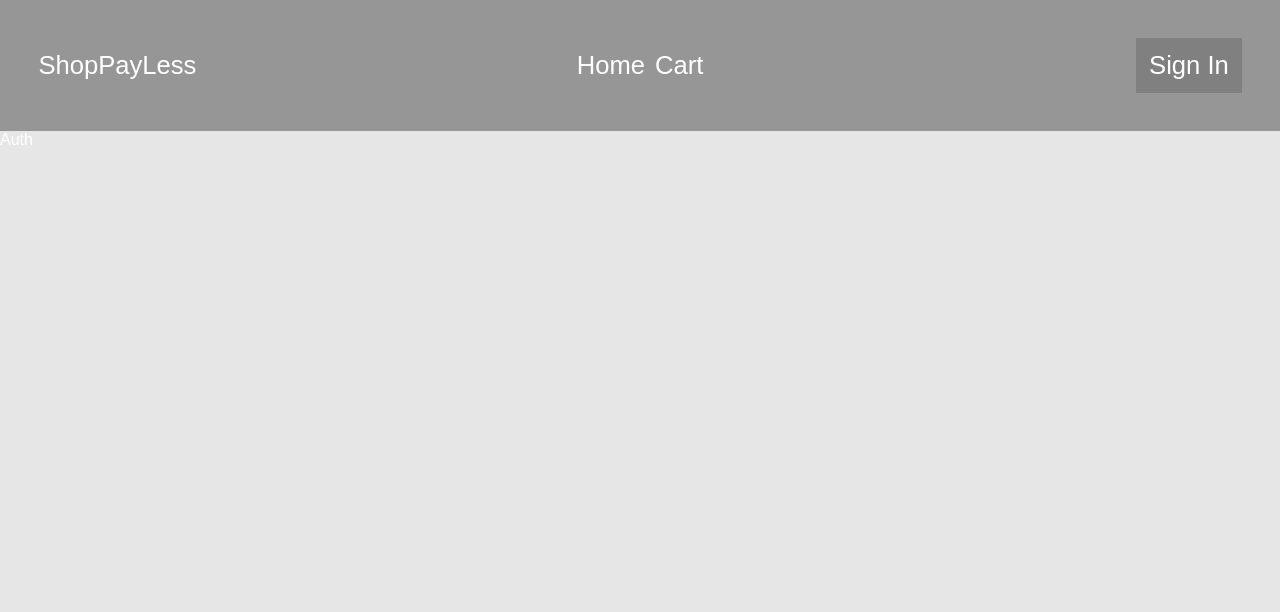
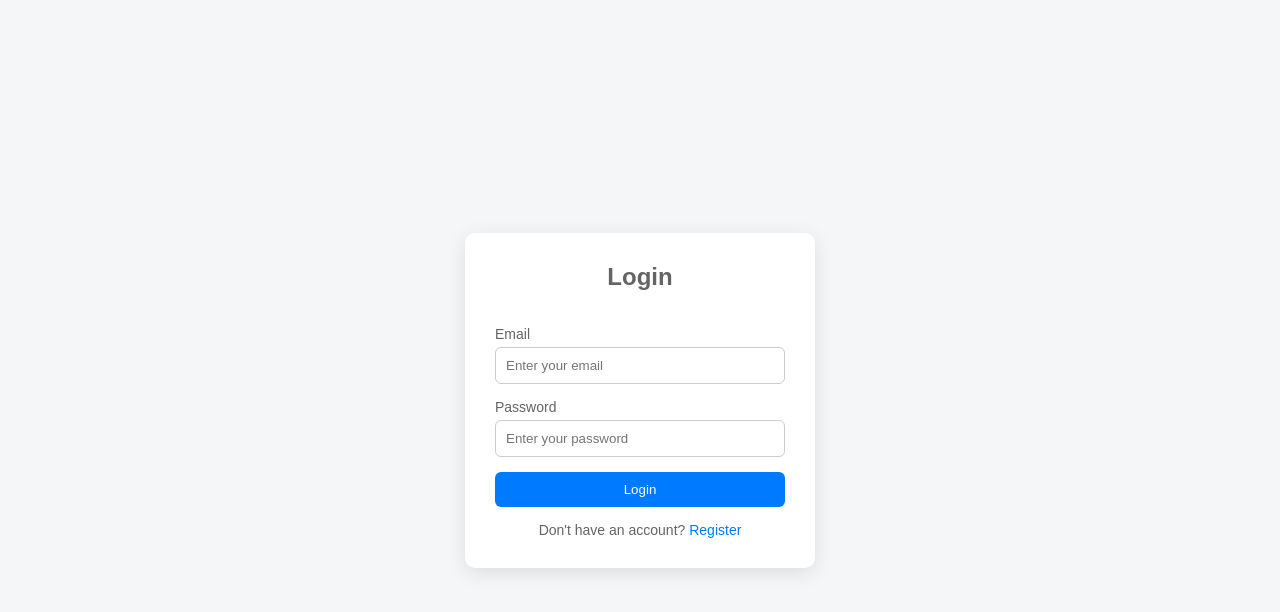
Before and after one commit to JTamin/react-typescript-ecommerce, a React (Vite) app: page /Auth in a window 1280 px wide. Shown: the top 612 px of the page. Built offline with nearby package versions, Linux system fonts and the light colour scheme.

Commit message:
added authentication

```diff
--- a/package.json
+++ b/package.json
@@ -12,7 +12,9 @@
   "dependencies": {
     "react": "^19.2.0",
     "react-dom": "^19.2.0",
-    "react-router": "^7.13.1"
+    "react-hook-form": "^7.71.2",
+    "react-router": "^7.13.1",
+    "react-router-dom": "^7.13.1"
   },
   "devDependencies": {
     "@eslint/js": "^9.39.1",
--- a/src/App.css
+++ b/src/App.css
@@ -25,12 +25,22 @@
 .nav-auth-link {
   display: flex;
   justify-content: right;
+  align-items: center;
 }
 .nav-btn-link {
   color: white;
   text-decoration: none;
   background: gray;
   padding: 1vw;
+}
+.logout-btn {
+  margin: 1vw;
+  width: 10vw;
+  height: 4vw;
+  background: rgb(200, 200, 200);
+  border: none;
+  cursor: pointer;
+  color: rgb(50, 50, 50);
 }
 /* home page */
 .home-hero-title {
@@ -41,7 +51,8 @@
 }
 .home-hero-subtitle {
   text-align: center;
-  font-size: 32px;
+  font-size: 3vw;
+
   color: rgb(100, 100, 100);
 }
 /* Products */
@@ -52,33 +63,42 @@
 }
 .product-container {
   display: grid;
-  grid-template-columns: repeat(3, minmax(0, 1fr));
-  justify-content: center;
-  align-items: center;
+  grid-template-columns: repeat(3, 1fr);
+  gap: 2vw;
   margin: 2vw 10vw;
+  align-items: stretch;
 }
 .product-card {
   width: 25vw;
+  heigt: 10vw;
   margin: 1vw;
   box-shadow: 2px 3px 11px 8px rgba(0, 0, 0, 0.34);
+  display: flex;
+  justify-content: center;
+  flex-direction: column;
   border-radius: 12px;
   background: white;
 }
-
+.product-image-container {
+  display: flex;
+  justify-content: center;
+}
 .product-image-container img {
   width: 100%;
   height: 100%;
-  object-fit: fill;
+  object-fit: cover;
+  display: block;
 }
 .product-title {
   text-align: center;
-  padding: 10px;
-  font-size: 30px;
-  margin: 5px;
+  padding: 0.3vw;
+  font-size: 1vw;
+  margin: 0vw 1vw;
   color: rgb(100, 100, 100);
 }
 .product-price {
-  margin: 20px;
+  font-size: 1.2vw;
+  margin: 0vw 2vw;
   font-size: 25px;
   color: rgb(50, 115, 235);
 }
@@ -88,6 +108,7 @@
   color: white;
   height: 40px;
   width: 10vw;
+  font-size: 1.6vw;
 }
 .product-cta-container {
   display: grid;
@@ -96,6 +117,7 @@
   justify-content: center;
   align-items: cetner;
   margin: 3vw;
+  margin-top: auto;
 }
 .product-cta-container div {
   display: flex;
@@ -107,6 +129,7 @@
   display: flex;
   align-items: center;
   justify-content: center;
+  font-size: 1.6vw;
   width: 10vw;
   color: white;
   background: rgb(80, 80, 80);
@@ -136,19 +159,19 @@
 
 /* Title */
 .product-title {
-  font-size: 1.8rem;
-  margin-bottom: 0.5rem;
+  font-size: 1.5vw;
   text-align: center;
 }
 
 /* Price */
 .product-price {
-  font-size: 1.4rem;
+  font-size: 2vw;
   font-weight: bold;
-  color: #2c7a7b;
-  margin-bottom: 1rem;
+  color: rgb(50, 115, 235);
 }
-
+.product-price p {
+  padding: 0;
+}
 /* Description */
 .product-description {
   font-size: 1rem;
@@ -354,11 +377,13 @@
   flex-direction: column;
   gap: 1rem;
   background-color: #f9f9f9;
+  height: 35vw;
 }
 
 .summary-title {
   font-size: 1.5rem;
   font-weight: bold;
+  color: rgb(100, 100, 100);
 }
 
 .summary-subtotal,
@@ -385,13 +410,87 @@
 
 .checkout-btn:hover {
   background-color: #224ec9;
-  transform: scale(1.05);
+  /* transform: scale(1.05); */
+}
+.checkout-btn:disabled {
+  opacity: 0.5;
+  cursor: not-allowed;
 }
 
-.checkout-btn:active {
-  transform: scale(0.95);
+.auth-container {
+  height: 100vh;
+  display: flex;
+  justify-content: center;
+  align-items: center;
+  background-color: #f4f6f8;
 }
 
+.auth-card {
+  width: 350px;
+  padding: 30px;
+  border-radius: 10px;
+  background: white;
+  box-shadow: 0 5px 20px rgba(0, 0, 0, 0.1);
+}
+
+.auth-title {
+  text-align: center;
+  margin-bottom: 20px;
+  color: rgb(100, 100, 100);
+}
+
+.auth-form {
+  display: flex;
+  flex-direction: column;
+  gap: 15px;
+}
+
+.auth-field {
+  display: flex;
+  flex-direction: column;
+}
+
+.auth-label {
+  font-size: 14px;
+  margin-bottom: 5px;
+  color: rgb(100, 100, 100);
+}
+
+.auth-input {
+  padding: 10px;
+  border-radius: 6px;
+  border: 1px solid #ccc;
+}
+
+.auth-input:focus {
+  outline: none;
+  border-color: #007bff;
+}
+
+.auth-button {
+  padding: 10px;
+  border: none;
+  background: #007bff;
+  color: white;
+  border-radius: 6px;
+  cursor: pointer;
+}
+
+.auth-button:hover {
+  background: #0056b3;
+}
+
+.auth-footer {
+  text-align: center;
+  margin-top: 15px;
+  font-size: 14px;
+  color: rgb(100, 100, 100);
+}
+
+.auth-link {
+  color: #007bff;
+  cursor: pointer;
+}
 /* Responsive */
 @media (max-width: 768px) {
   .checkout-grid {
--- a/src/App.tsx
+++ b/src/App.tsx
@@ -1,15 +1,13 @@
-import { Route, Routes } from 'react-router'
+import { Route, Routes, useLocation } from 'react-router'
 import './App.css'
-import { Cart, Auth, Home } from './pages'
+import { Cart, Auth, Home, ProductDetails } from './pages'
 import NavBar from './components/NavBar'
-import ProductDetails from './pages/ProductDetails'
-
-
 function App() {
-
+  const location = useLocation();
   return (
     <>
-      <NavBar />
+
+      {location.pathname !== "/Auth" && <NavBar />}
       <Routes>
         <Route path='/' element={<Home />} />
         <Route path='/Cart' element={<Cart />} />
--- a/src/components/NavBar.tsx
+++ b/src/components/NavBar.tsx
@@ -1,7 +1,19 @@
 import { Link } from "react-router"
 import '../App.css'
+import { authContext } from "../context/authContext";
+import { useEffect, useState } from "react";
+import { useNavigate } from "react-router-dom"
+const NavBar = () => {
+    const { currentUser, logout } = authContext();
+    const navigate = useNavigate()
 
-const NavBar = () => {
+    let isLoggedIn = !!currentUser
+    useEffect(() => {
+        if (isLoggedIn) {
+            navigate("/")
+        }
+    }, [isLoggedIn])
+
     return (
         <div>
             <nav className="nav-container">
@@ -15,8 +27,13 @@ const NavBar = () => {
                     <Link to='/Cart' className="nav-breadcrumbs-link">Cart</Link>
                 </div>
                 <div className="nav-auth-link">
-                    <Link to='/Auth' className="nav-btn-link">Sign In</Link>
-
+                    {isLoggedIn && <p>{currentUser?.email}</p>}
+                    {isLoggedIn ? <>
+                        <button className="logout-btn" onClick={() => {
+                            logout()
+                            isLoggedIn = false
+                        }}>Logout</button>
+                    </> : <Link to='/auth' className="nav-btn-link">Sign in</Link>}
                 </div>
             </nav>
         </div>
--- a/src/components/ProductCard.tsx
+++ b/src/components/ProductCard.tsx
@@ -13,14 +13,13 @@ type ProductCardProps = {
 }
 
 const ProductCard = ({ item }: ProductCardProps) => {
-    const { add, itemQuantity, totalCart } = useCartContext();
+    const { add, itemQuantity } = useCartContext();
 
     const handleAdd = (e: MouseEvent<HTMLButtonElement>) => {
         e.preventDefault();
         add(item);
     }
     return (
-
         <div key={item?.id} className='product-card'>
             <div className='product-image-container'>
                 <img src={item?.images?.[0]} className='product-image' alt={item?.title} />
--- /dev/null
+++ b/src/context/authContext.tsx
@@ -0,0 +1,60 @@
+import { createContext, useContext, useState, type Dispatch, type SetStateAction } from "react";
+
+type AuhProviderProps = {
+    children: React.ReactNode,
+}
+
+type User = {
+    email: string | undefined,
+    password: string | undefined
+}
+
+type authContextType = {
+    registerUser: (newUser: User) => void,
+    user: User[],
+    currentUser: User | null,
+    getCurrentUser: (currentUser: User) => void,
+    logout: () => void,
+
+}
+const AuthContext = createContext<authContextType | null>(null);
+export const AuthProvider = ({ children }: AuhProviderProps) => {
+
+    const [user, setUser] = useState<User[]>(() => {
+        const hasUser = localStorage.getItem("user");
+        return hasUser ? JSON.parse(hasUser) : []
+    })
+
+    const [currentUser, setCurrentUser] = useState<User | null>(() => {
+        const stored = localStorage.getItem("currentUser");
+        return stored ? JSON.parse(stored) : null;
+    })
+
+    const registerUser = (newUser: User) => {
+        const addUser = [...user, newUser]
+        setUser(addUser)
+        localStorage.setItem('user', JSON.stringify(addUser))
+    }
+
+    const getCurrentUser = (user: User) => {
+        setCurrentUser(user)
+        localStorage.setItem('currentUser', JSON.stringify(user))
+    }
+
+    const logout = () => {
+        localStorage.removeItem("currentUser");
+        setCurrentUser(null)
+    }
+
+    return (
+        <AuthContext.Provider value={{ registerUser, user, getCurrentUser, currentUser, logout }}>
+            {children}
+        </AuthContext.Provider>
+    )
+}
+
+export const authContext = () => {
+    const context = useContext(AuthContext);
+    if (!context) throw new Error("AuthContext must be used inside AuthProvider");
+    return context;
+}
--- a/src/main.tsx
+++ b/src/main.tsx
@@ -4,13 +4,16 @@ import './index.css'
 import App from './App.tsx'
 import { BrowserRouter } from 'react-router'
 import { CartProvider } from './context/cartContext.tsx'
+import { AuthProvider } from './context/authContext.tsx'
 
 createRoot(document.getElementById('root')!).render(
   <StrictMode>
-    <CartProvider>
-      <BrowserRouter>
-        <App />
-      </BrowserRouter>
-    </CartProvider>
+    <AuthProvider>
+      <CartProvider>
+        <BrowserRouter>
+          <App />
+        </BrowserRouter>
+      </CartProvider>
+    </AuthProvider>
   </StrictMode>,
 )
--- a/src/pages/Auth.tsx
+++ b/src/pages/Auth.tsx
@@ -1,10 +1,116 @@
+import '../App.css'
+import { useForm, type SubmitHandler } from "react-hook-form"
+import { authContext } from '../context/authContext';
+import { useNavigate } from 'react-router';
+import { useState } from 'react';
+type Auth = {
+    email: string,
+    password: string
+}
 
 const Auth = () => {
+
+    const { register, handleSubmit, formState: { errors } } = useForm<Auth>()
+
+    const { registerUser, user, getCurrentUser } = authContext();
+
+    const navigate = useNavigate()
+    const [authMessage, setAuthMessage] = useState<string>("")
+
+    const [authStatus, setAuthStatus] = useState<boolean>(true)
+
+    const onSubmit: SubmitHandler<Auth> = ({ email, password }: { email: string, password: string }) => {
+        const newUser = {
+            email, password
+        }
+
+        if (!authStatus) {
+            const existingAccount = user?.some(item => item.email === email)
+
+            if (existingAccount) {
+                setAuthMessage('email already existed')
+                return
+            }
+            registerUser(newUser)
+            getCurrentUser(newUser);
+            navigate('/')
+            return
+        }
+        if (!user) {
+            console.log('no user')
+            return
+        }
+        const hasAccount = user.find(item => item.email === email && item.password === password)
+        if (!hasAccount) {
+            setAuthMessage("wrong email or password");
+            return
+        }
+        const currentUser = {
+            email: hasAccount?.email,
+            password: hasAccount?.password
+        }
+        setAuthStatus(true)
+        getCurrentUser(currentUser);
+        navigate('/')
+    }
     return (
-        <div>
-            Auth
+        <div className="auth-container">
+            <div className="auth-card">
+                <h2 className="auth-title">{authStatus ? 'Login' : 'Signup'}</h2>
+                <form className="auth-form" onSubmit={handleSubmit(onSubmit)}>
+                    <p style={{ color: "red" }}>{authMessage}</p>
+                    <div className="auth-field">
+                        <label className="auth-label">Email</label>
+                        <input
+                            type="email"
+                            className="auth-input"
+                            placeholder="Enter your email"
+                            {...register("email",
+                                {
+                                    required: "This field is required",
+                                }
+                            )}
+                        />
+                        {errors.email?.message && <p style={{ color: "red" }}>{errors.email.message}</p>}
+
+                    </div>
+
+                    <div className="auth-field">
+                        <label className="auth-label">Password</label>
+                        <input
+                            type="password"
+                            className="auth-input"
+                            placeholder="Enter your password"
+                            {...register('password',
+                                {
+                                    required: "This field is required",
+                                    minLength: {
+                                        value: 5,
+                                        message: "Min length is 6"
+                                    },
+                                    maxLength: {
+                                        value: 8,
+                                        message: "Max length is 8"
+                                    },
+                                }
+                            )}
+                        />
+                        {errors.password?.message && <p style={{ color: "red" }}>{errors.password.message}</p>}
+                    </div>
+
+                    <button className="auth-button" type="submit">
+                        {authStatus ? 'Login' : 'Signup'}
+                    </button>
+
+                </form>
+
+                <p className="auth-footer" onClick={() => setAuthStatus(prev => !prev)}>
+                    Don't have an account? <span className="auth-link">Register</span>
+                </p>
+
+            </div>
         </div>
-    )
-}
+    );
+};
 
-export default Auth
+export default Auth;
--- a/src/pages/Cart.tsx
+++ b/src/pages/Cart.tsx
@@ -2,7 +2,6 @@ import { useCartContext } from "../context/cartContext"
 
 const Cart = () => {
     const { cart, itemQuantity, increase, decrease, deleteItem, totalCart, itemTotalPrice } = useCartContext()
-    console.log(totalCart)
     return (
         <div className="checkout-container">
             <div className="checkout-grid">
@@ -41,9 +40,8 @@ const Cart = () => {
                     <h2 className="summary-title">Order Summary</h2>
                     <p className="summary-subtotal">Subtotal: ${totalCart()}</p>
                     <p className="summary-total">Total: ${totalCart()}</p>
-                    <button className="checkout-btn" onClick={() => alert('success')}>Checkout</button>
+                    <button className="checkout-btn" disabled={cart.length === 0} onClick={() => alert('success')}>Checkout</button>
                 </div>
-
             </div>
         </div>
     )
--- a/src/pages/Home.tsx
+++ b/src/pages/Home.tsx
@@ -13,7 +13,7 @@ type ProductResponse = {
 
 const Home = () => {
 
-    const { data, error, loading } = useFetch<ProductResponse>('https://dummyjson.com/products')
+    const { data, error, loading } = useFetch<ProductResponse>('https://dummyjson.com/products?limit=12')
 
     if (loading) return <h1>Loading...</h1>
     if (error) return <h1>Error</h1>
--- a/src/pages/index.ts
+++ b/src/pages/index.ts
@@ -1,5 +1,6 @@
 import Home from "./Home";
 import Cart from "./Cart";
 import Auth from "./Auth";
+import ProductDetails from "./ProductDetails";
 
-export { Home, Cart, Auth };
+export { Home, Cart, Auth, ProductDetails };
```
Also changed, not shown: src/context/cartContext.tsx (+35 -20 lines), 1 other file (tests, documents, lock files or other folders).
